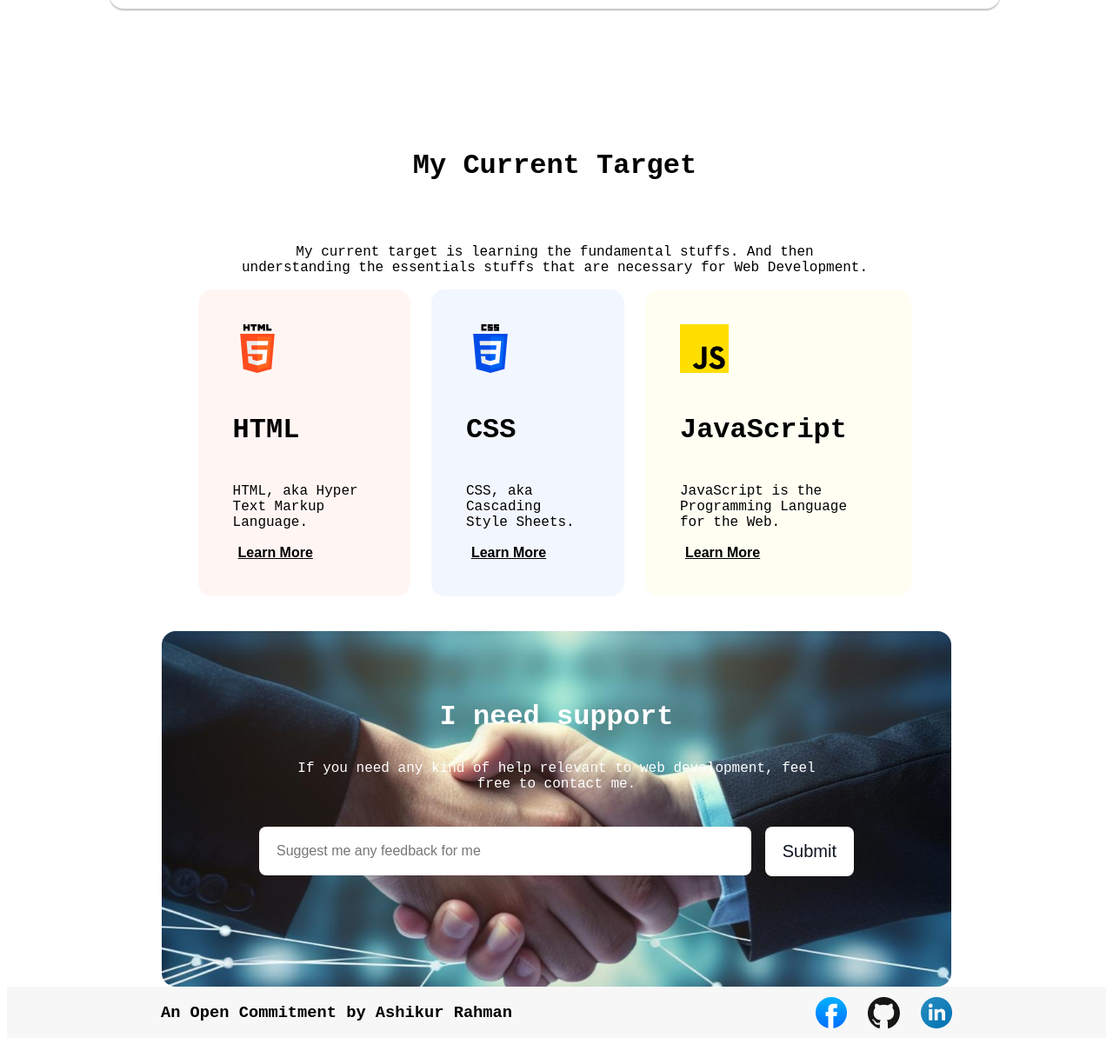
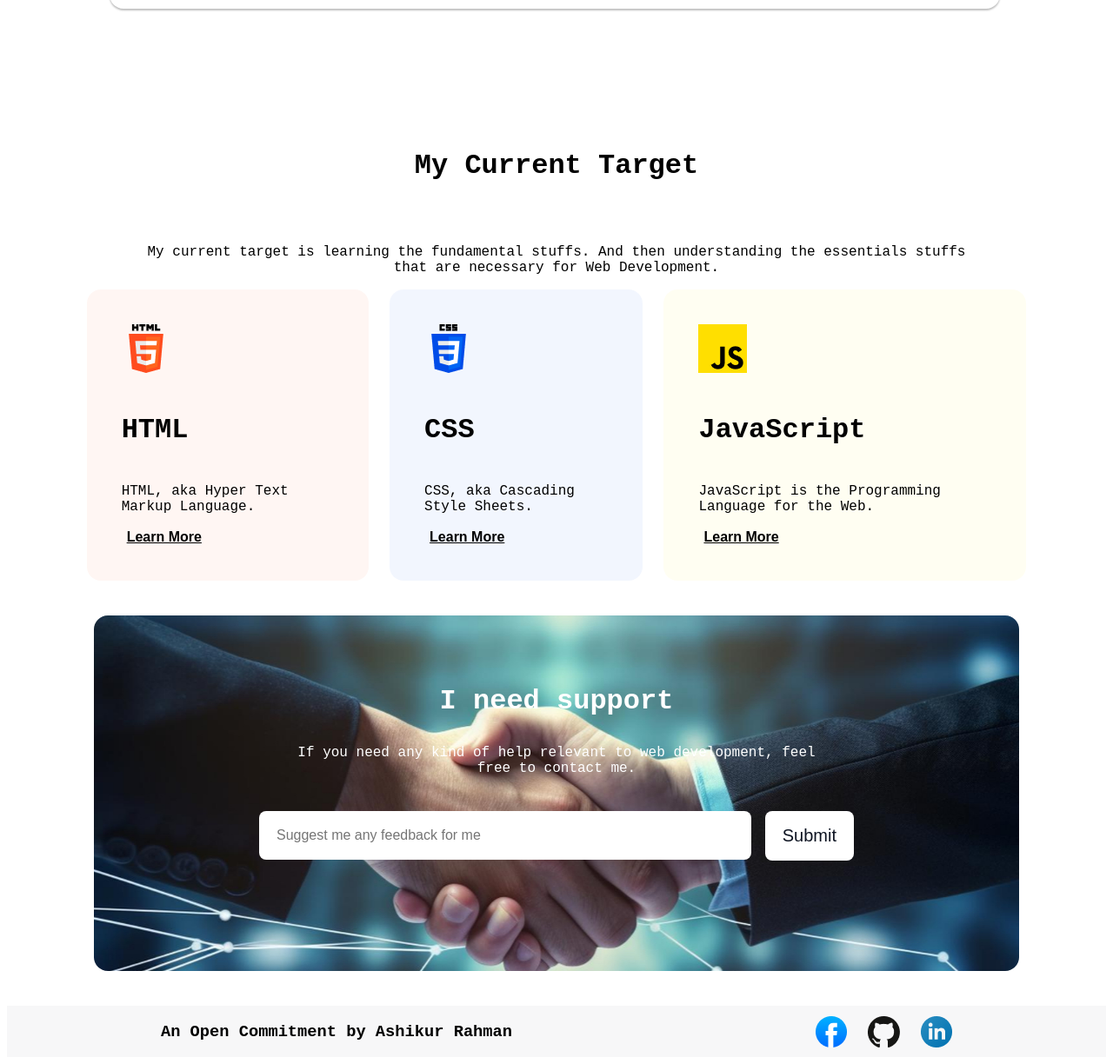
Before and after one commit to ashikur698/assignment-01, a plain HTML site: page index.html in a window 1280 px wide. Shown: the part 3427-4651 px from the top of the page at 87% size. Before the commit the page ends 4629 px from the top, so only its background shows below. Drawn offline with Linux system fonts and the light colour scheme; a web font is replaced by a local one.

Commit message:
added things

```diff
--- a/styles/styles.css
+++ b/styles/styles.css
@@ -257,8 +257,9 @@ nav ul li {
   flex-direction: column;
   padding: 40px;
   border-radius: 16px;
-  margin-right: 152px;
-  margin-left: 148px;
+  /* margin-right: 152px;
+  margin-left: 148px; */
+  width: 90%;
   /* max-width: 1140px;
     max-height: 460px; */
 }
@@ -312,7 +313,7 @@ nav ul li {
   padding: 48px 64px;
   background-image: url("../assets/handshake.jpg");
   background-position: center;
-  width: 65%;
+  width: 78%;
   height: 313px;
   border-radius: 16px;
   /* margin: 49px 150px 80px 150px; */
@@ -364,6 +365,7 @@ nav ul li {
 /* Footer Style */
 
 footer {
+  margin-top: 40px;
   background-color: rgba(13, 19, 33, 0.03);
   display: flex;
   flex-direction: column;
@@ -372,6 +374,7 @@ footer {
 }
 
 .footer {
+
   display: flex;
   width: 72%;
   justify-content: space-between;
```
